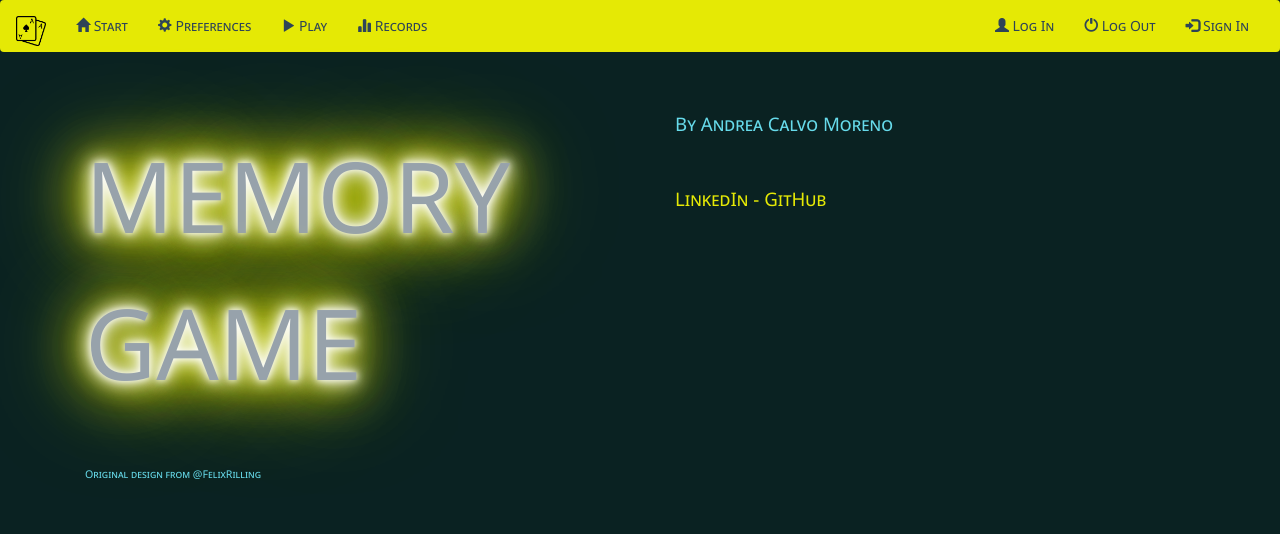
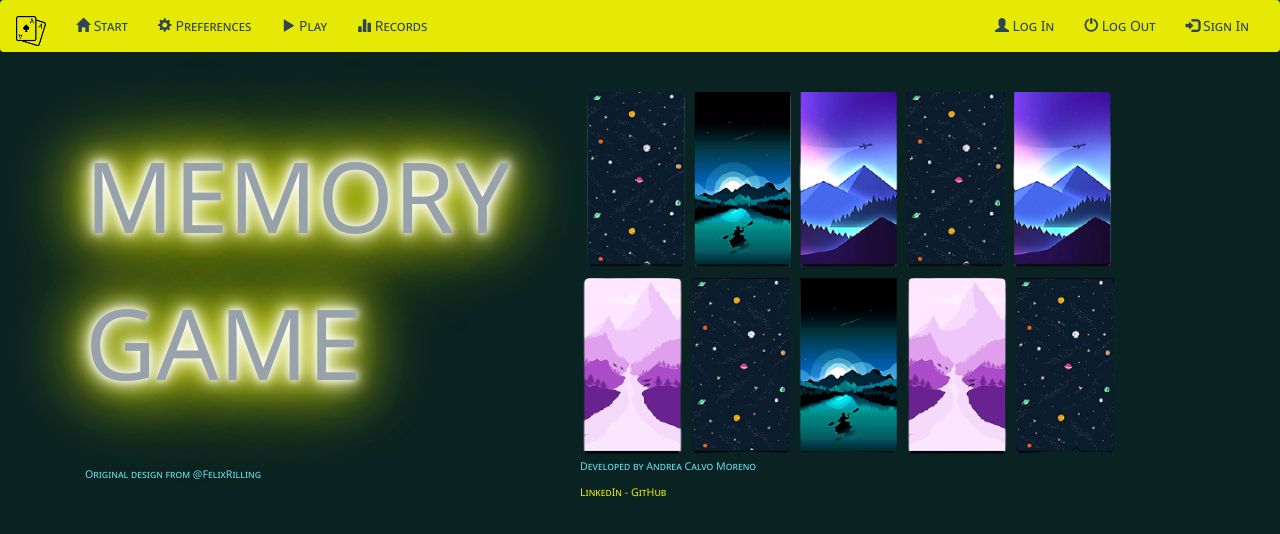
Before and after one commit to acalvom/memory-game-angular-andrea-calvo, an Angular app: page /start in a window 1280 px wide. Shown: the top 534 px of the page. Built offline with nearby package versions, Linux system fonts and the light colour scheme.

Commit message:
add image in Start menu

```diff
--- a/src/app/start/start.component.css
+++ b/src/app/start/start.component.css
@@ -12,6 +12,7 @@
 
 #author{
   font-size: 14pt;
+  padding-bottom: 2px;
   color: rgb(103, 219, 235);
 }
 
--- a/src/app/start/start.component.html
+++ b/src/app/start/start.component.html
@@ -1,4 +1,4 @@
-<div class="col-sm-6" id='start'>
+<div class="col-md-5" id='start'>
   <p>
     MEMORY <br> GAME
   </p>
@@ -7,9 +7,10 @@
   </div>
 </div>
 
-<div class="col-sm-5" id="timedate">
-  <div id="author">
-    <p>By Andrea Calvo Moreno</p>
+<div class="col-md-6" id="timedate">
+  <img src="assets/startMenuImage.png" class="img-responsive" alt="Start Menu Img">
+  <div class="external-author">
+    <p>Developed by Andrea Calvo Moreno</p>
     <a href="https://www.linkedin.com/in/andrea-calvo-moreno-63a71b115/">LinkedIn - </a>
     <a href="https://github.com/acalvom/">GitHub</a>
   </div>
```
Also changed, not shown: src/assets/startMenuImage.png (added).
